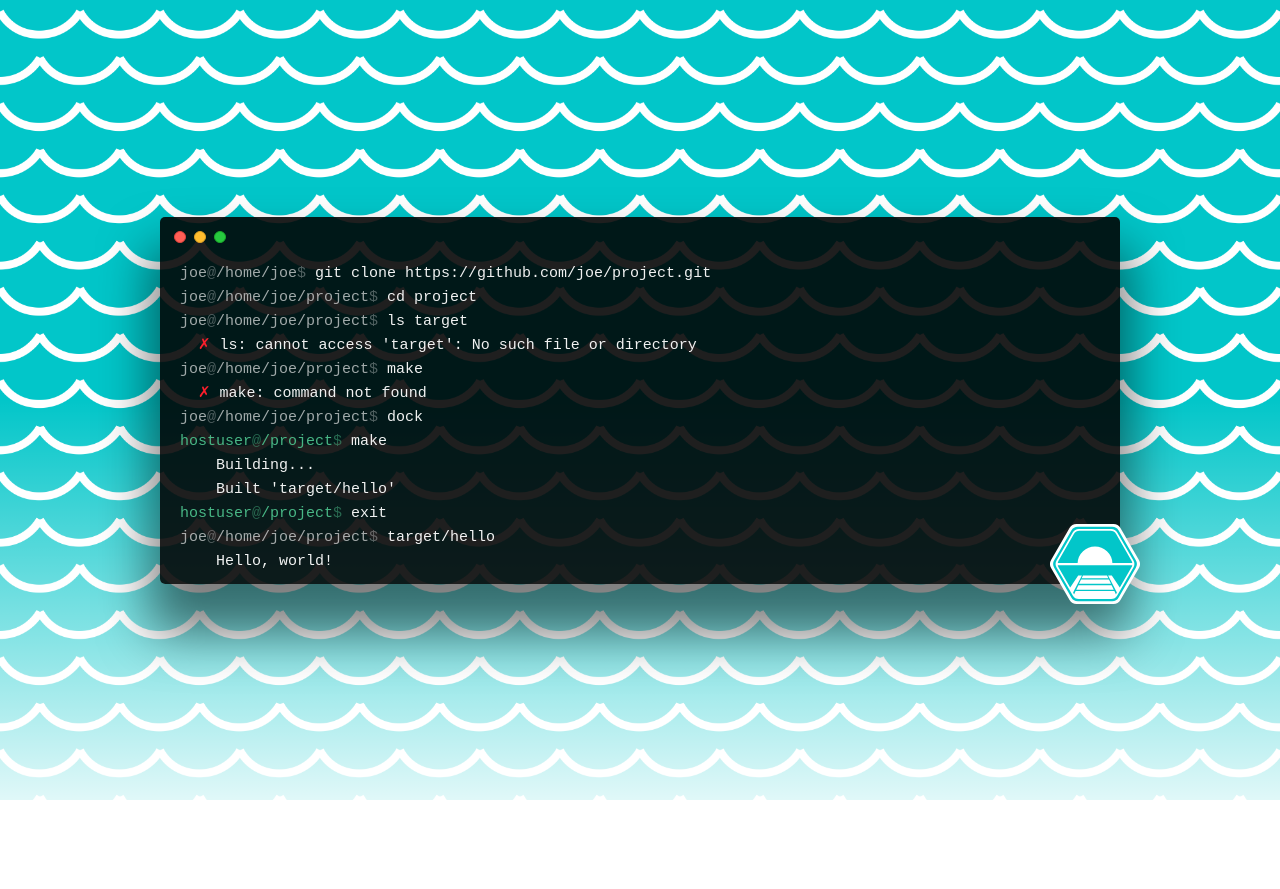
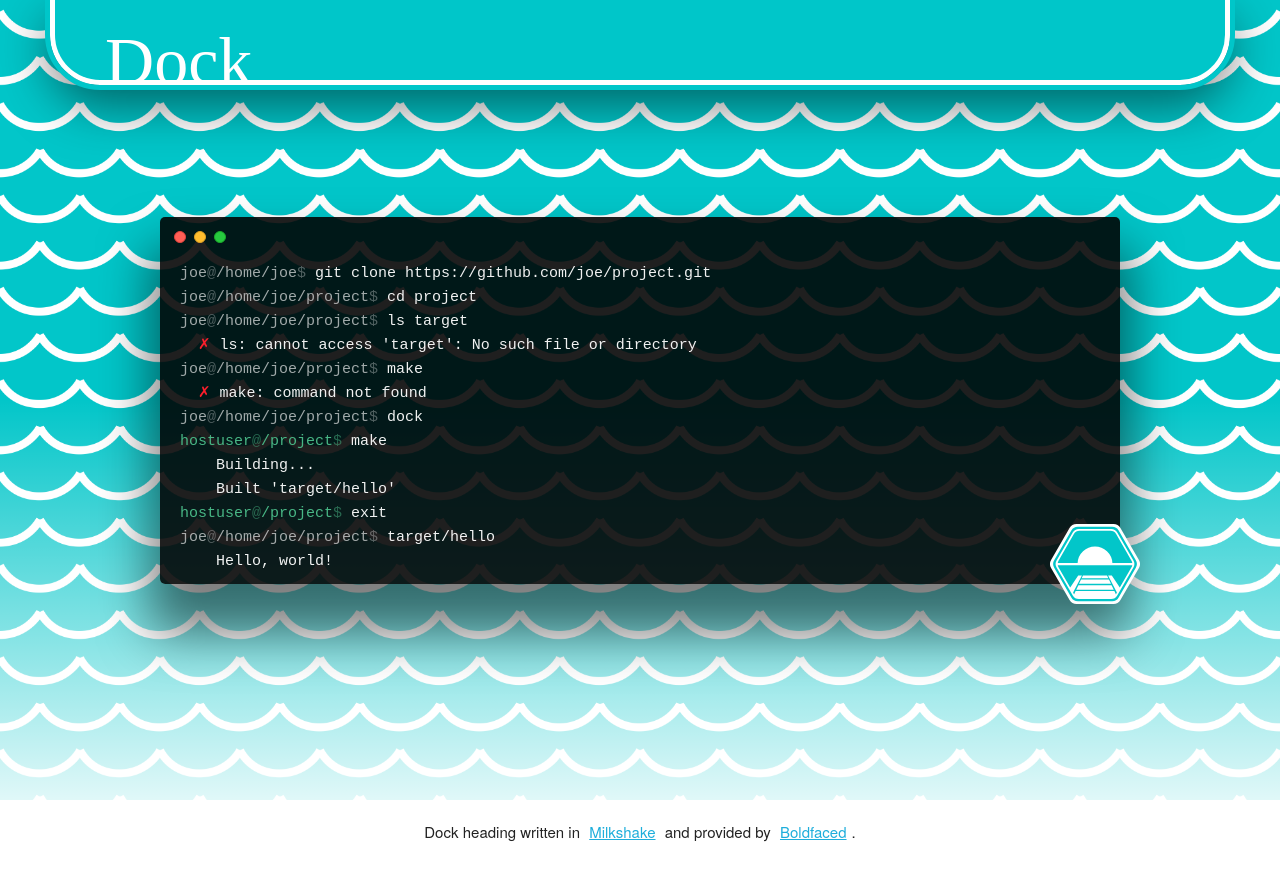
Before and after one commit to eZanmoto/dock_landing, a website built with Vite: page index.html in a window 1280 px wide. Before the commit the page ends 800 px from the top, so only its background shows below. Built offline with nearby package versions, Linux system fonts and the light colour scheme.

Commit message:
Add header and footer

```diff
--- a/index.html
+++ b/index.html
@@ -12,6 +12,17 @@
     <link rel="stylesheet" href="/src/css/index.less" />
   </head>
   <body>
+
+    <header class="title-bar">
+      <h1>
+        <img
+          title="Dock"
+          alt="The word Dock written in white in the Milkshake font."
+          src="/src/img/dock_name_white.svg"
+        />
+      </h1>
+    </header>
+
     <section class="hero">
       <div class="gradient">
         <div class="container">
@@ -43,9 +54,19 @@
               alt="The Dock logo on a white background"
             />
           </div>
-
         </div>
       </div>
     </section>
+
+    <footer>
+      <div class="container">
+        <p>
+          Dock heading written in <a
+          href="https://www.boldfacedgoods.com/products/milkshake-2">Milkshake</a>
+          and provided by <a href="https://www.boldfacedgoods.com">Boldfaced</a>.
+        </p>
+      </div>
+    </footer>
+
   </body>
 </html>
--- a/src/css/index.less
+++ b/src/css/index.less
@@ -1,3 +1,19 @@
+@phone: ~"(min-width: 400px)";
+
+:root {
+  --primary-colour: #00c6c9;
+}
+
+h1,
+h2,
+h3,
+h4,
+h5,
+h6,
+p {
+  margin: 0;
+}
+
 .hero {
   display: flex;
   height: 100vh;
@@ -85,3 +101,52 @@
   right: -2.0rem;
   height: 8.0rem;
 }
+
+header {
+  display: flex;
+  position: absolute;
+  height: 5.0rem;
+  /* We remove 10.0rem for the `padding` on either side and 0.5rem for the
+   * `outline` on either side.
+   */
+  width: calc(100% - 12.0rem);
+  top: 0;
+  background-color: var(--primary-colour);
+  border: white 0.5rem solid;
+  border-bottom-left-radius: 5.0rem;
+  border-bottom-right-radius: 5.0rem;
+  border-top: 0;
+  box-shadow: 0 2.0rem 5.0rem 0.0rem #00000080;
+  justify-content: center;
+  min-width: 8.0rem;
+  outline: var(--primary-colour) 0.5rem solid;
+  padding: 1.5rem 5.0rem;
+  margin: 0 0.5rem;
+
+  @media @phone {
+    /* We remove an extra 10.0rem compared to above to account for the 10.0rem
+     * of `margin` on either side.
+     */
+    width: calc(100% - 21.0rem);
+    margin: 0 5.0rem;
+  }
+
+  h1 {
+    display: flex;
+    height: 100%;
+  }
+}
+
+footer {
+  background-color: white;
+  padding: 2.0rem 0;
+
+  .container {
+    display: flex;
+    justify-content: center;
+  }
+
+  a {
+    margin: 0 0.5rem;
+  }
+}
```
Also changed, not shown: src/img/dock_name_white.svg (added).
